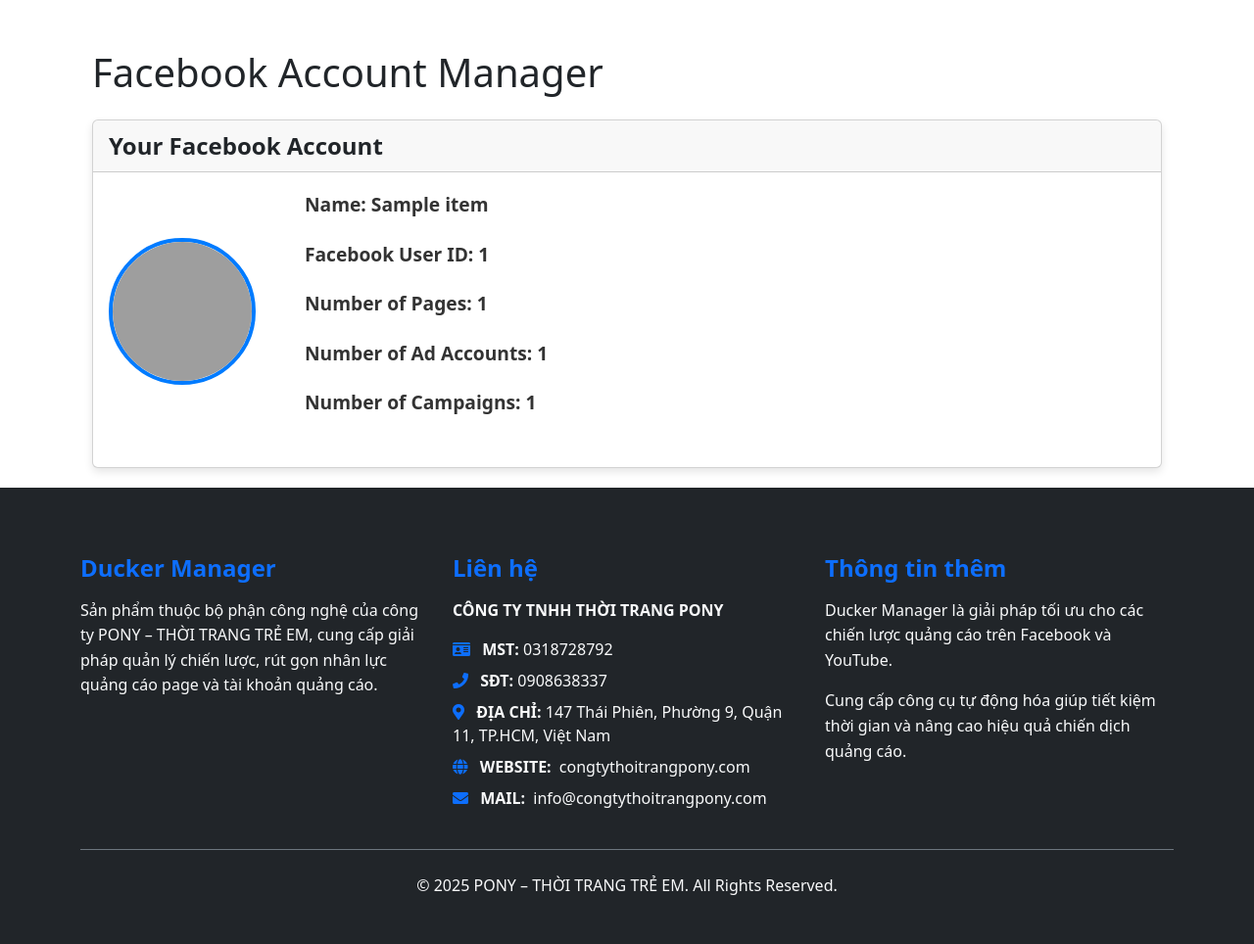
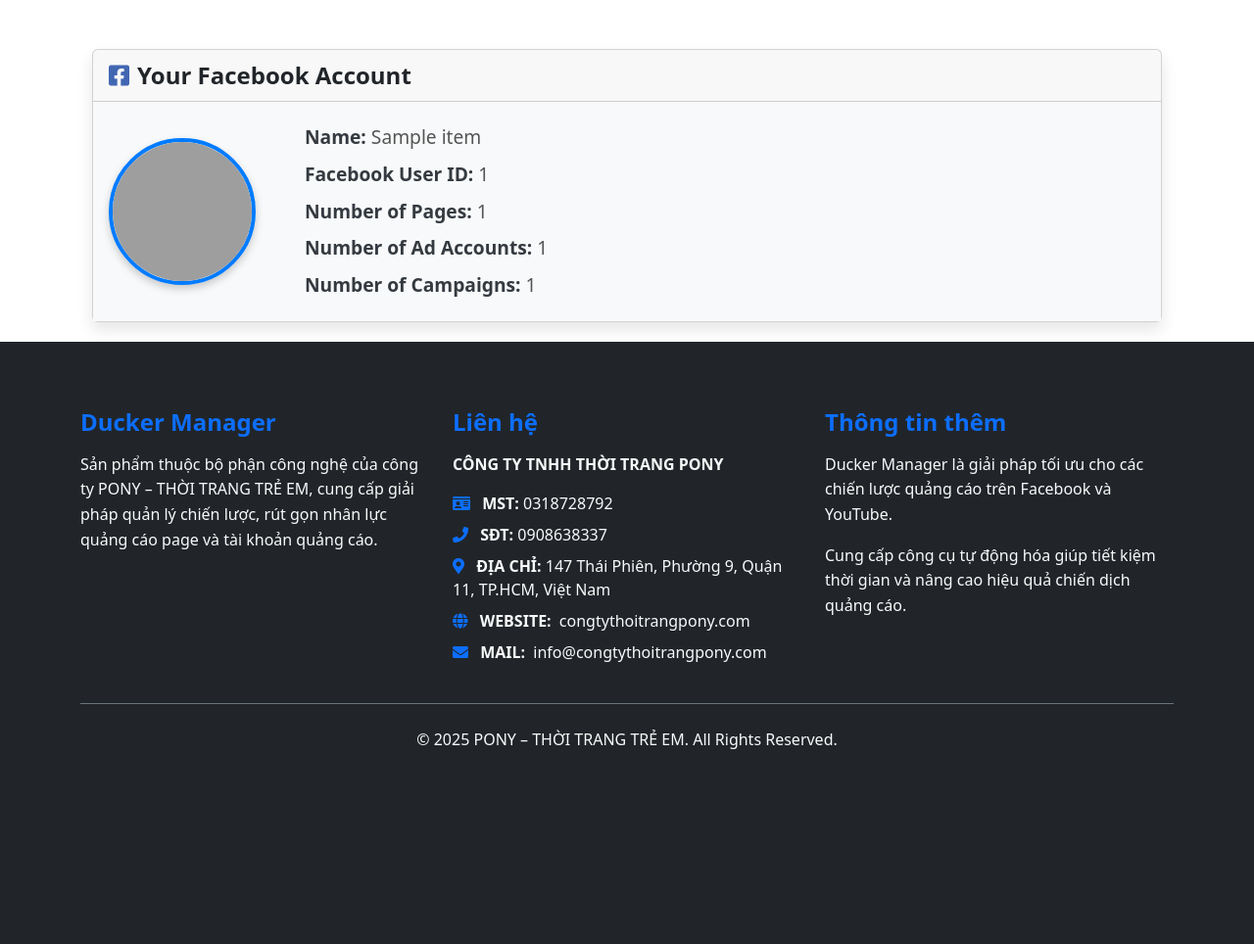
Before and after one commit to TrinhChung/GetVideo, a Flask app: page /account_fb/ in a window 1280 px wide. Shown: the part 58-1022 px from the top of the page at 98% size. After the commit the page ends 823 px from the top, so only its background shows below. Run offline with Flask 3, Linux system fonts and the light colour scheme; the visitor is signed in with stand-in values (Sample User, id 1); tables that the repository leaves empty hold one stand-in row (values such as "Sample post"); a database or web service that is not in the repository returns one stand-in record (values such as "Sample title"); data that the repository does not hold is empty; some libraries are stand-ins or nearby versions; grey boxes are pictures that could not be loaded.

Commit message:
refactor ui

```diff
--- a/models/facebook_ad_account.py
+++ b/models/facebook_ad_account.py
@@ -8,7 +8,7 @@ class FacebookAdAccount(db.Model):
     id = db.Column(db.Integer, primary_key=True)
 
     # ID tài khoản quảng cáo Facebook (act_<account_id>)
-    facebook_ad_account_id = db.Column(db.String(255), unique=True, nullable=False)
+    facebook_ad_account_id = db.Column(db.String(255), unique=False, nullable=False)
 
     # Tên tài khoản quảng cáo
     name = db.Column(db.String(255), nullable=False)
--- a/templates/account_fb.html
+++ b/templates/account_fb.html
@@ -4,23 +4,36 @@
 
 {% block extra_css %}
 <style>
+	/* Cải tiến giao diện cho thẻ card */
 	.card {
 		margin: 20px 0;
-		box-shadow: 0 4px 8px rgba(0, 0, 0, 0.1);
+		border: none;
+		border-radius: 10px;
+		box-shadow: 0 8px 16px rgba(0, 0, 0, 0.1);
+		transition: transform 0.2s;
+	}
+
+	.card:hover {
+		transform: translateY(-5px);
 	}
 
 	.card-header {
-		background-color: #007bff;
+		background-color: #4267B2;
+		/* Sử dụng màu Facebook */
 		color: white;
 		font-weight: bold;
 		font-size: 1.5rem;
-		text-align: left;
+		padding: 1rem 1.5rem;
+		border-top-left-radius: 10px;
+		border-top-right-radius: 10px;
 	}
 
 	.card-body {
 		font-size: 1.1rem;
 		line-height: 1.8;
-		text-align: left;
+		padding: 1.5rem;
+		background-color: #f8f9fa;
+		color: #333;
 	}
 
 	.avatar {
@@ -29,48 +42,81 @@
 		border-radius: 50%;
 		margin-right: 20px;
 		border: 4px solid #007bff;
+		object-fit: cover;
+		box-shadow: 0 4px 8px rgba(0, 0, 0, 0.2);
 	}
 
 	.profile-wrapper {
 		display: flex;
 		align-items: center;
-		justify-content: left;
 		gap: 30px;
 	}
 
-	.profile-wrapper p {
+	.profile-details p {
 		font-size: 1.2rem;
 		font-weight: bold;
-		color: #333;
+		color: #343a40;
+		margin: 0.2rem 0;
+	}
+
+	.profile-details p span {
+		font-weight: normal;
+		color: #555;
+	}
+
+	body {
+		background: #eef2f3;
+	}
+
+	h1 {
+		color: #343a40;
+	}
+
+	/* Responsive adjustments */
+	@media (max-width: 576px) {
+		.profile-wrapper {
+			flex-direction: column;
+			align-items: center;
+			text-align: center;
+		}
+
+		.avatar {
+			margin-right: 0;
+			margin-bottom: 1rem;
+		}
+	}
+
+	.facebook-header i.fab {
+		color: #4267B2;
+	}
+
+	.facebook-icon {
+		color: #4267B2 !important;
 	}
 </style>
 {% endblock %}
 
 {% block content %}
 <div class="container mt-5">
-	<h1 class="text-dark mb-4 text-left">Facebook Account Manager</h1>
-
 	<div class="card">
-		<div class="card-header">
-			Your Facebook Account
+		<div class="card-header facebook-header">
+			<i class="fab fa-facebook-square me-2 facebook-icon"></i>Your Facebook Account
 		</div>
 		<div class="card-body">
 			{% if account %}
 			<div class="profile-wrapper">
 				<img src="{{ account.avatar_url }}" alt="Avatar" class="avatar">
-				<div>
-					<p><strong>Name:</strong> {{ account.name }}</p>
-					<p><strong>Facebook User ID:</strong> {{ account.facebook_user_id }}</p>
+				<div class="profile-details">
+					<p><strong>Name:</strong> <span>{{ account.name }}</span></p>
+					<p><strong>Facebook User ID:</strong> <span>{{ account.facebook_user_id }}</span></p>
 					{% if account.email %}
-					<p><strong>Email:</strong> {{ account.email }}</p>
+					<p><strong>Email:</strong> <span>{{ account.email }}</span></p>
 					{% endif %}
-					<p><strong>Number of Pages:</strong> {{ account.pages|length }}</p>
-					<p><strong>Number of Ad Accounts:</strong> {{ account.facebook_ad_accounts|length }}</p>
-					<p><strong>Number of Campaigns:</strong> {{ account.facebook_campaigns|length }}</p>
-					<!-- <a href="{{ url_for('facebook.delete_fb_account', id=account.id) }}" class="btn btn-danger btn-sm">Delete Cache Pages</a> -->
+					<p><strong>Number of Pages:</strong> <span>{{ account.pages|length }}</span></p>
+					<p><strong>Number of Ad Accounts:</strong> <span>{{ account.facebook_ad_accounts|length }}</span>
+					</p>
+					<p><strong>Number of Campaigns:</strong> <span>{{ account.facebook_campaigns|length }}</span></p>
 				</div>
-			</div>
-			<div class="mt-3">
 			</div>
 			{% else %}
 			<p class="text-left">No account found. Please log in using Facebook.</p>
--- a/util/post_fb.py
+++ b/util/post_fb.py
@@ -266,7 +266,7 @@ def get_account(access_token, facebook_account_id):
                 expires_at = None  # Nếu không có expires_at, gán là None
 
             # Kiểm tra xem page_id có tồn tại trong cơ sở dữ liệu chưa
-            existing_page = Page.query.filter_by(page_id=page_id).first()
+            existing_page = Page.query.filter_by(page_id=page_id, facebook_account_id=facebook_account_id).first()
 
             if existing_page:
                 # Nếu đã tồn tại, cập nhật thông tin của trang
@@ -274,7 +274,6 @@ def get_account(access_token, facebook_account_id):
                 existing_page.category = category
                 existing_page.access_token = page_access_token
                 existing_page.expires_at = expires_at
-                existing_page.facebook_account_id = facebook_account_id
             else:
                 # Nếu chưa có, tạo mới một bản ghi
                 new_page = Page(
@@ -426,7 +425,8 @@ def get_ad_accounts(access_token, facebook_account_id):
         for ad_account in ad_accounts:
             # Kiểm tra tài khoản đã tồn tại chưa
             existing_account = FacebookAdAccount.query.filter_by(
-                facebook_ad_account_id=ad_account.get("account_id")
+                facebook_ad_account_id=ad_account.get("account_id"),
+                facebook_account_id=facebook_account_id
             ).first()
 
             if existing_account:
```
Also changed, not shown: migrations/versions/46573d064bf4_add_splited_field_to_video_model.py (added, +32 -0 lines), templates/ads_detail.html (+49 -0 lines).
